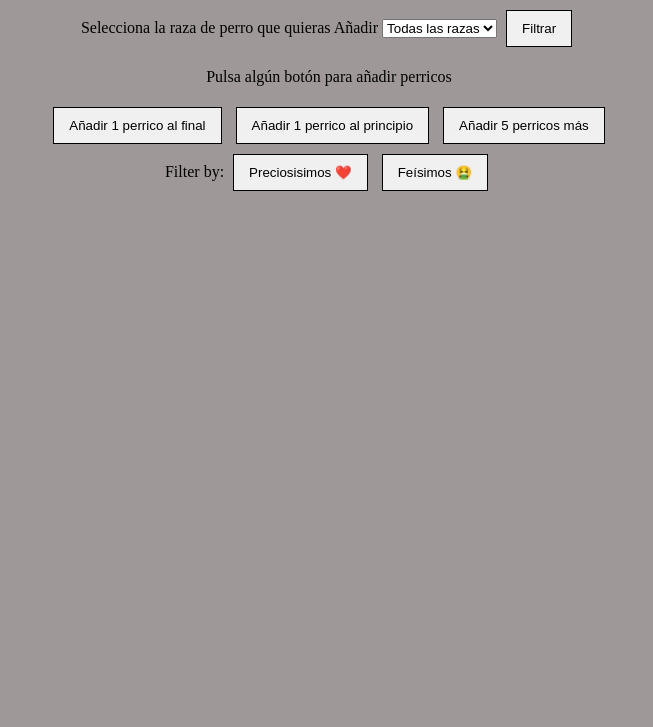
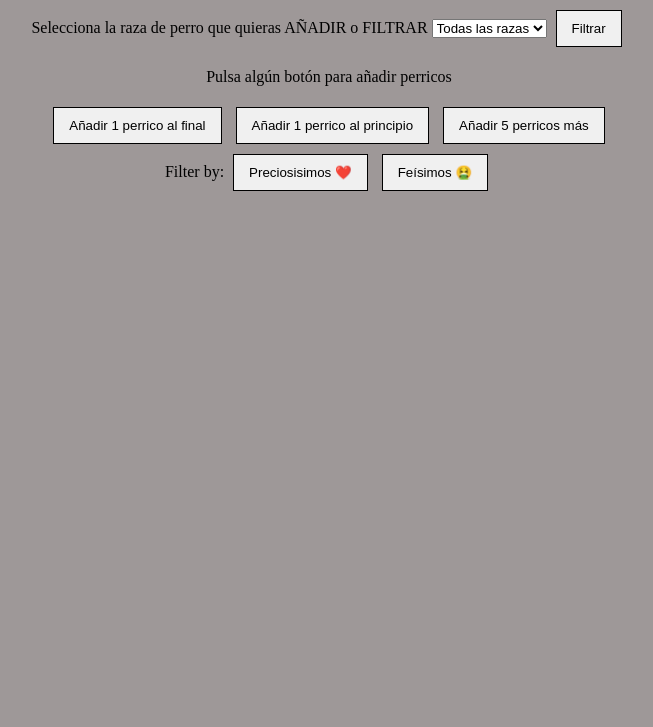
Before and after one commit to aitanabenrui/votalPerricoAsync, a plain HTML site: page index.html in a window 1280 px wide. Shown: the part 73-800 px from the top of the page, without its empty margins (311-964 px from the left). Drawn offline with Linux system fonts and the light colour scheme; no server answers.

```diff
--- a/index.html
+++ b/index.html
@@ -10,7 +10,7 @@
   <body>
     <h1>Votalperrico</h1>
     <div>
-        Selecciona la raza de perro que quieras Añadir
+        Selecciona la raza de perro que quieras AÑADIR o FILTRAR
         <select name="breeds" id="breeds-picker">
           <option value="">Todas las razas</option>
         </select>
```
